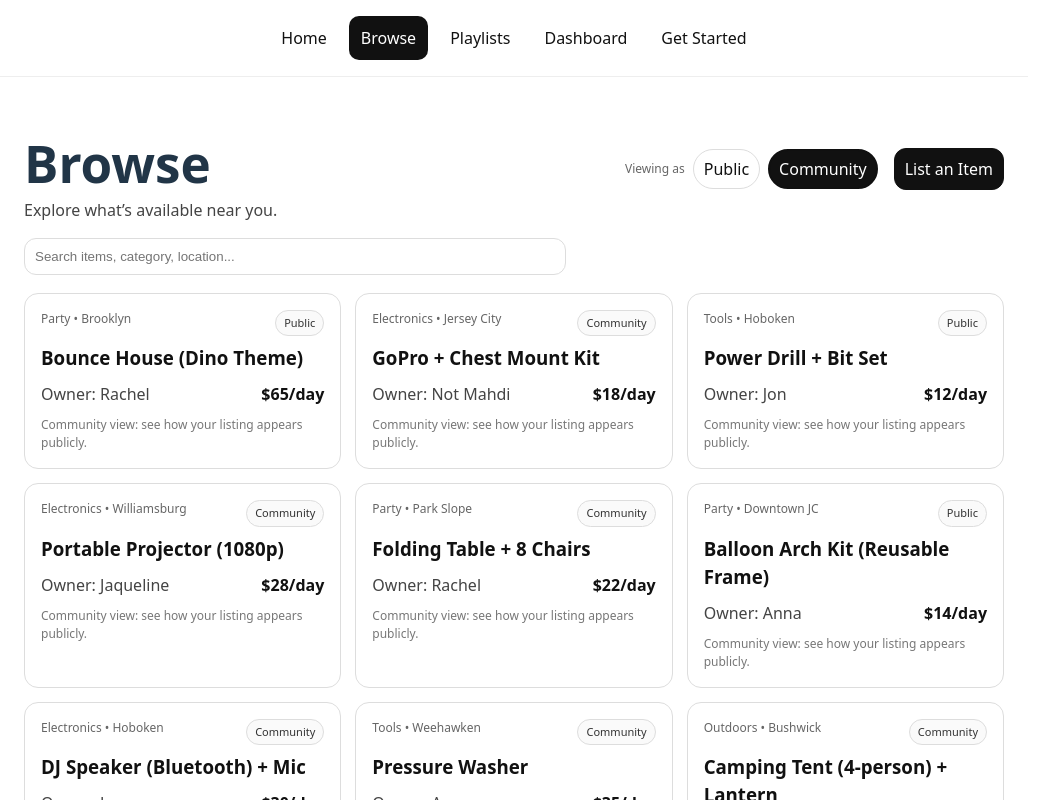
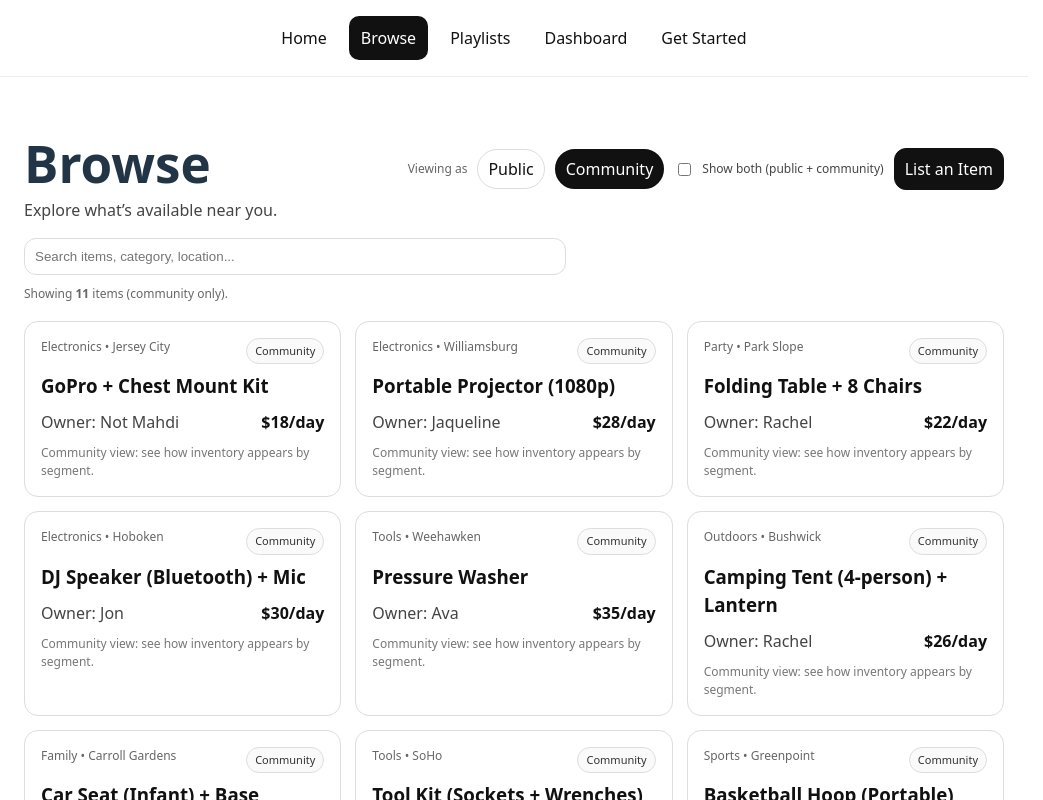
Before and after one commit to jonglickman711-gif/rentl-mvp, a React (Vite) app: page /browse in a window 1280 px wide. Both pictures are taken after a click on the button "Community". Shown: the top 800 px of the page, without its empty margins (0-1043 px from the left). Built offline with nearby package versions, Linux system fonts and the light colour scheme.

Commit message:
Browse: role-filtered inventory + community show-both toggle

```diff
--- a/src/data/mockListings.js
+++ b/src/data/mockListings.js
@@ -11,4 +11,12 @@ export const mockListings = [
   { id: "l10", title: "Cooler (Rolling) + Ice Packs", pricePerDay: 10, ownerName: "Jon", ownerType: "public",location: "West Village", category: "Outdoors", description: "Beach days, tailgates, boat days. Clean and sealed." },
   { id: "l11", title: "Car Seat (Infant) + Base", pricePerDay: 15, ownerName: "Rachel", ownerType: "community",location: "Carroll Gardens", category: "Family", description: "Clean, lightly used. Great for visiting family." },
   { id: "l12", title: "Tool Kit (Sockets + Wrenches)", pricePerDay: 14, ownerName: "Jon", ownerType: "community",location: "SoHo", category: "Tools", description: "Starter kit for basic repairs and furniture builds." },
+  { id: "l13", title: "Nintendo Switch (2 Joy-Cons)", pricePerDay: 14, ownerName: "Ava", ownerType: "public", location: "East Village", category: "Electronics", description: "Great for weekend hangs. Includes dock + charger." },
+  { id: "l14", title: "Pickleball Paddle Set (4)", pricePerDay: 9, ownerName: "Noah", ownerType: "public", location: "Astoria", category: "Outdoors", description: "4 paddles + balls. Quick pickup." },
+  { id: "l15", title: "Carry-On Luggage (Hard Shell)", pricePerDay: 8, ownerName: "Mia", ownerType: "public", location: "Chelsea", category: "Travel", description: "Clean hard-shell carry-on. Perfect for a 2–3 day trip." },
+  { id: "l16", title: "Basketball Hoop (Portable)", pricePerDay: 22, ownerName: "Rachel", ownerType: "community", location: "Greenpoint", category: "Sports", description: "Easy setup. Perfect for backyard games." },
+  { id: "l17", title: "Yoga Mat (Extra Thick)", pricePerDay: 8, ownerName: "Jaqueline", ownerType: "community", location: "Bed-Stuy", category: "Sports", description: "Extra thick mat for comfort. Great for yoga and stretching." },
+  { id: "l18", title: "Camping Stove (Propane)", pricePerDay: 16, ownerName: "Anna", ownerType: "public", location: "Bed-Stuy", category: "Outdoors", description: "Propane stove for cooking. Great for camping trips." },
+  { id: "l19", title: "Tent (4-person, Instant Setup)", pricePerDay: 24, ownerName: "Rachel", ownerType: "community", location: "Bed-Stuy", category: "Outdoors", description: "4-person tent with instant setup. Great for camping trips." },
+  { id: "l20", title: "Portable Grill (2-burner)", pricePerDay: 18, ownerName: "Jon", ownerType: "public", location: "Bed-Stuy", category: "Outdoors", description: "2-burner portable grill. Great for camping trips." },
 ];
--- a/src/pages/Browse.jsx
+++ b/src/pages/Browse.jsx
@@ -20,28 +20,42 @@ const pill = (active) => ({
   cursor: "pointer",
 });
 
-const badge = {
+const badge = (type) => ({
   fontSize: 11,
   padding: "4px 8px",
   borderRadius: 999,
   border: "1px solid #ddd",
   color: "#333",
-  background: "#fafafa",
-};
+  background: type === "community" ? "#fafafa" : "white",
+});
 
 export default function Browse() {
   const [q, setQ] = useState("");
   const [viewAs, setViewAs] = useState("public"); // "public" | "community"
+  const [showBoth, setShowBoth] = useState(false); // only used when viewAs === "community"
 
-  const filtered = useMemo(() => {
+  const visibleListings = useMemo(() => {
     const query = q.trim().toLowerCase();
-    if (!query) return mockListings;
-    return mockListings.filter((l) =>
-      [l.title, l.category, l.location, l.ownerName].some((x) =>
+
+    // 1) filter by role toggle
+    let pool = mockListings;
+
+    if (viewAs === "public") {
+      pool = pool.filter((l) => l.ownerType === "public");
+    } else {
+      // community view
+      pool = showBoth ? pool : pool.filter((l) => l.ownerType === "community");
+    }
+
+    // 2) filter by search
+    if (!query) return pool;
+
+    return pool.filter((l) =>
+      [l.title, l.category, l.location, l.ownerName, l.ownerType].some((x) =>
         String(x).toLowerCase().includes(query)
       )
     );
-  }, [q]);
+  }, [q, viewAs, showBoth]);
 
   return (
     <div>
@@ -51,9 +65,15 @@ export default function Browse() {
           <p style={{ color: "#444", marginTop: 0 }}>Explore what’s available near you.</p>
         </div>
 
-        <div style={{ display: "flex", alignItems: "center", gap: 8 }}>
+        <div style={{ display: "flex", alignItems: "center", gap: 10, flexWrap: "wrap" }}>
           <span style={{ fontSize: 12, color: "#666" }}>Viewing as</span>
-          <button onClick={() => setViewAs("public")} style={pill(viewAs === "public")}>
+          <button
+            onClick={() => {
+              setViewAs("public");
+              setShowBoth(false); // reset
+            }}
+            style={pill(viewAs === "public")}
+          >
             Public
           </button>
           <button onClick={() => setViewAs("community")} style={pill(viewAs === "community")}>
@@ -61,10 +81,20 @@ export default function Browse() {
           </button>
 
           {viewAs === "community" && (
+            <label style={{ display: "flex", alignItems: "center", gap: 8, fontSize: 12, color: "#444" }}>
+              <input
+                type="checkbox"
+                checked={showBoth}
+                onChange={(e) => setShowBoth(e.target.checked)}
+              />
+              Show both (public + community)
+            </label>
+          )}
+
+          {/* Always visible */}
           <Link
             to="/list-item"
             style={{
-                marginLeft: 8,
               padding: "8px 10px",
               borderRadius: 12,
               border: "1px solid #111",
@@ -75,7 +105,6 @@ export default function Browse() {
           >
             List an Item
           </Link>
-          )}
         </div>
       </div>
 
@@ -92,14 +121,21 @@ export default function Browse() {
         }}
       />
 
+      <div style={{ marginTop: 10, fontSize: 12, color: "#666" }}>
+        Showing <b>{visibleListings.length}</b> items
+        {viewAs === "public" ? " (public only)" : showBoth ? " (public + community)" : " (community only)"}.
+      </div>
+
       <div style={{ display: "grid", gridTemplateColumns: "repeat(3, 1fr)", gap: 14, marginTop: 18 }}>
-        {filtered.map((l) => (
+        {visibleListings.map((l) => (
           <Link key={l.id} to={`/listing/${l.id}`} style={cardStyle}>
             <div style={{ display: "flex", justifyContent: "space-between", gap: 8 }}>
               <div style={{ fontSize: 12, color: "#666" }}>
                 {l.category} • {l.location}
               </div>
-              <div style={badge}>{l.ownerType === "community" ? "Community" : "Public"}</div>
+              <div style={badge(l.ownerType)}>
+                {l.ownerType === "community" ? "Community" : "Public"}
+              </div>
             </div>
 
             <h3 style={{ margin: "8px 0" }}>{l.title}</h3>
@@ -109,15 +145,11 @@ export default function Browse() {
               <b>${l.pricePerDay}/day</b>
             </div>
 
-            {viewAs === "public" ? (
             <div style={{ marginTop: 10, fontSize: 12, color: "#777" }}>
-                Tip: request now, coordinate pickup after approval.
+              {viewAs === "public"
+                ? "Public view: request and coordinate pickup after approval."
+                : "Community view: see how inventory appears by segment."}
             </div>
-            ) : (
-              <div style={{ marginTop: 10, fontSize: 12, color: "#777" }}>
-                Community view: see how your listing appears publicly.
-              </div>
-            )}
           </Link>
         ))}
       </div>
```
Lines whose indentation alone changed are shown as unchanged.
